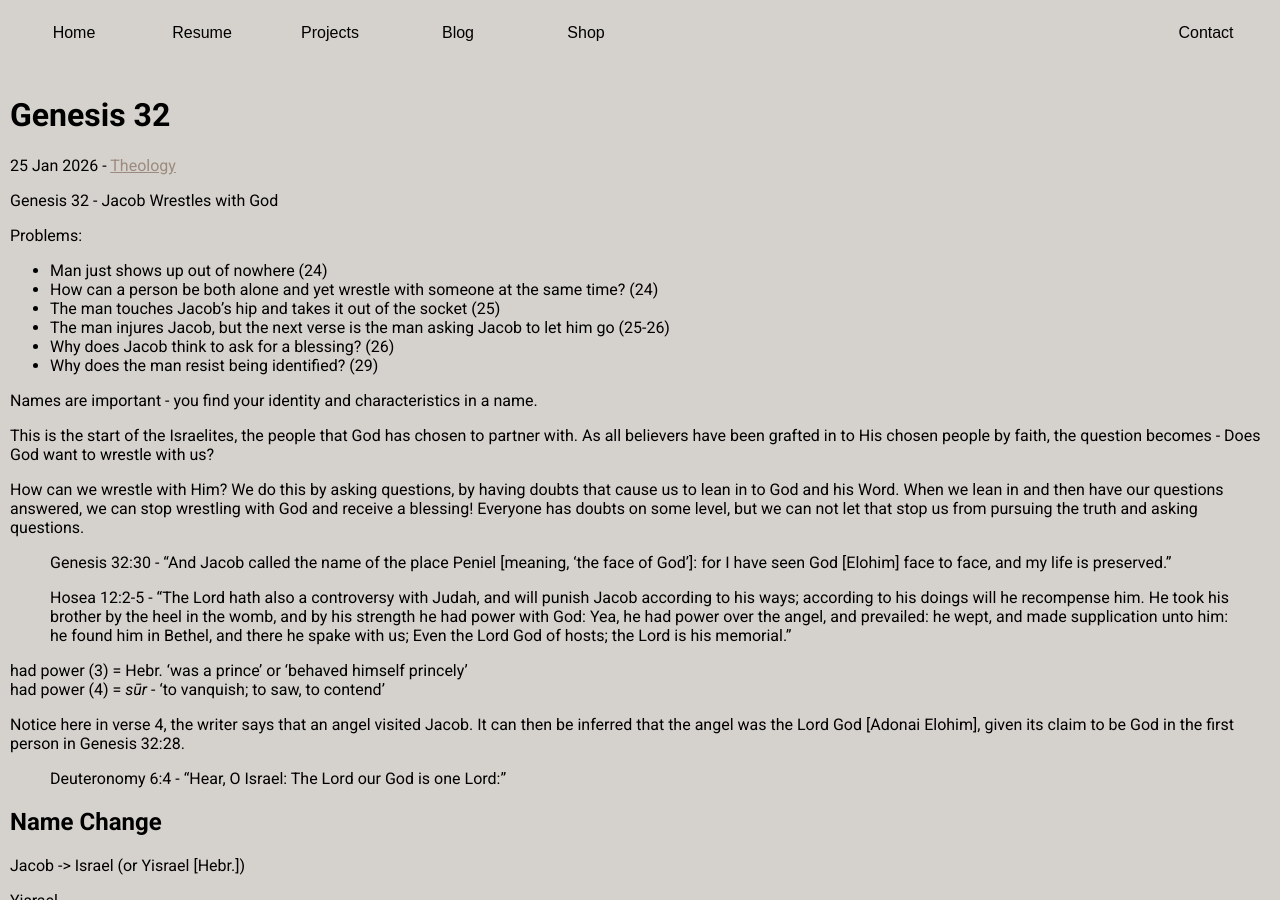
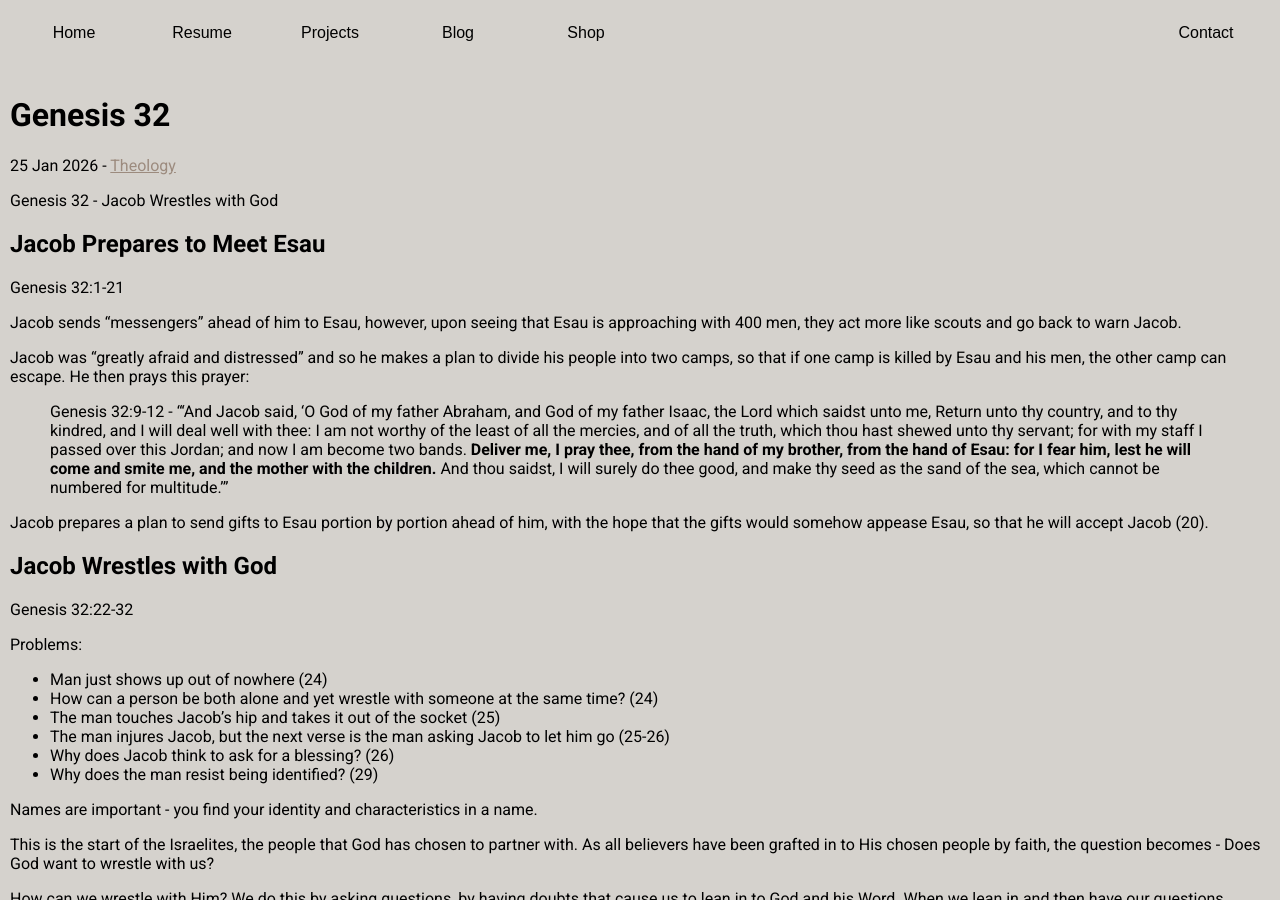
Before and after one commit to Francis-McKee/francis-mckee.github.io, a Jekyll site: the page built from _posts/theology/2026-01-25-genesis-32.md, in a window 1280 px wide and 900 px high. Built offline with Jekyll 4.4.1, drawn with Linux system fonts in a browser that asks for light colours; nearby versions of some CDN libraries; comment, search, counter and statistics services are not loaded.

Commit message:
added post 2026-01-26 and edited post 2025-01-25

```diff
--- a/_posts/theology/2026-01-25-genesis-32.md
+++ b/_posts/theology/2026-01-25-genesis-32.md
@@ -6,6 +6,19 @@ date: 2026-01-25
 comments: true
 ---
 Genesis 32 - Jacob Wrestles with God
+
+## Jacob Prepares to Meet Esau
+Genesis 32:1-21
+
+Jacob sends "messengers" ahead of him to Esau, however, upon seeing that Esau is approaching with 400 men, they act more like scouts and go back to warn Jacob.
+
+Jacob was "greatly afraid and distressed" and so he makes a plan to divide his people into two camps, so that if one camp is killed by Esau and his men, the other camp can escape. He then prays this prayer:
+> Genesis 32:9-12 - "'And Jacob said, 'O God of my father Abraham, and God of my father Isaac, the Lord which saidst unto me, Return unto thy country, and to thy kindred, and I will deal well with thee: I am not worthy of the least of all the mercies, and of all the truth, which thou hast shewed unto thy servant; for with my staff I passed over this Jordan; and now I am become two bands. **Deliver me, I pray thee, from the hand of my brother, from the hand of Esau: for I fear him, lest he will come and smite me, and the mother with the children.** And thou saidst, I will surely do thee good, and make thy seed as the sand of the sea, which cannot be numbered for multitude.'"
+
+Jacob prepares a plan to send gifts to Esau portion by portion ahead of him, with the hope that the gifts would somehow appease Esau, so that he will accept Jacob (20).
+
+## Jacob Wrestles with God
+Genesis 32:22-32
 
 Problems:
 * Man just shows up out of nowhere (24)
```
Also changed, not shown: _posts/theology/2026-01-26-genesis-33.md (added, +66 -0 lines).
